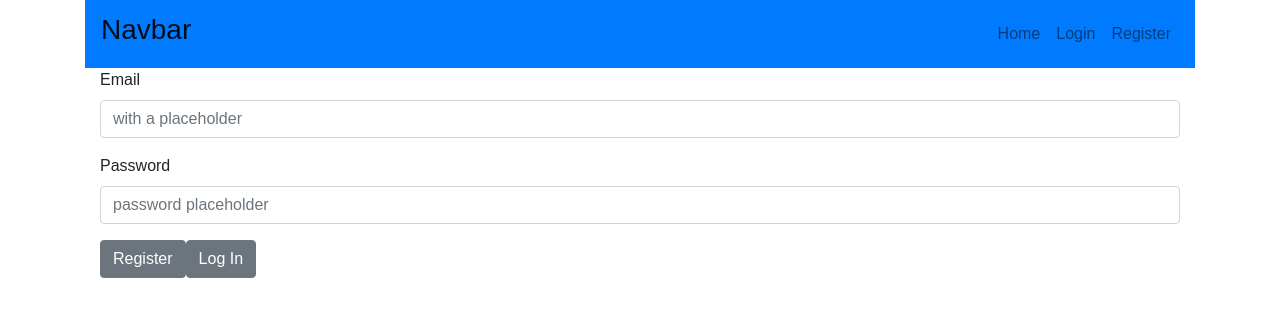
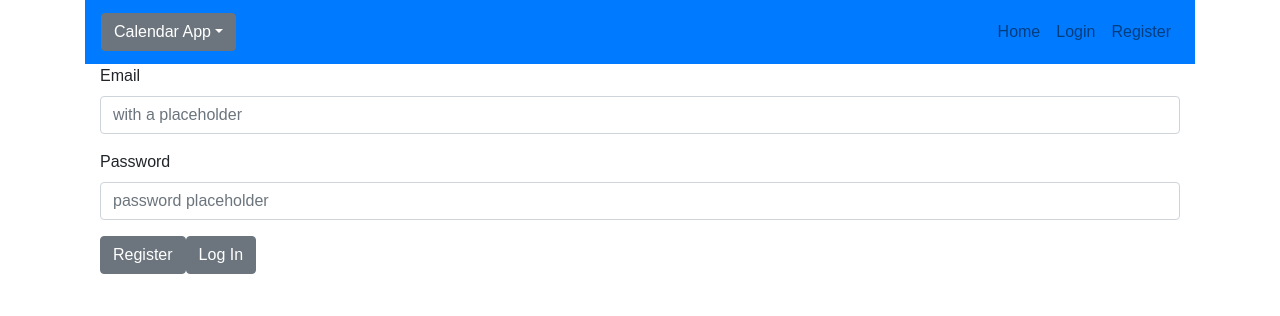
Before and after one commit to 528491/Project-3, a React (Create React App) app in the folder client/: page /signup in a window 1280 px wide. Shown: the top 316 px of the page. Built offline with nearby package versions, Linux system fonts and the light colour scheme.

Commit message:
Added a reactstrap dropdown menu. Next step is to add actual links to create event and signout pages.

```diff
--- a/client/src/components/AppNavbar.js
+++ b/client/src/components/AppNavbar.js
@@ -13,6 +13,7 @@ import {
     DropdownMenu,
     DropdownItem
 } from 'reactstrap';
+import MenuButton from "./MenuButton"
 
 class AppNavbar extends React.Component {
     render() {
@@ -20,11 +21,11 @@ class AppNavbar extends React.Component {
           <div>
             <Navbar color="primary" light expand="md">
 
-              <NavbarBrand href="/">
-                <h3>Navbar</h3>
+              <NavbarBrand>
+                <MenuButton/>
               </NavbarBrand>
 
-              <NavbarToggler onClick={this.toggle} />
+              {/* <NavbarToggler onClick={this.toggle} /> */}
               {/* <Collapse isOpen={this.state.isOpen} navbar> */}
 
                 <Nav className="ml-auto" navbar>
--- /dev/null
+++ b/client/src/components/MenuButton.js
@@ -0,0 +1,34 @@
+import React from "react";
+import { ButtonDropdown, DropdownToggle, DropdownMenu, DropdownItem } from 'reactstrap';
+
+
+export default class MenuButton extends React.Component {
+    constructor(props) {
+      super(props);
+
+      this.toggle = this.toggle.bind(this);
+      this.state = {
+        dropdownOpen: false
+      };
+    }
+
+    toggle() {
+      this.setState({
+        dropdownOpen: !this.state.dropdownOpen
+      });
+    }
+
+    render() {
+      return (
+        <ButtonDropdown isOpen={this.state.dropdownOpen} toggle={this.toggle}>
+          <DropdownToggle caret>
+            Calendar App
+          </DropdownToggle>
+          <DropdownMenu>
+            <DropdownItem>Create Event</DropdownItem>
+            <DropdownItem>Log Out</DropdownItem>
+          </DropdownMenu>
+        </ButtonDropdown>
+      );
+    }
+  }
--- a/client/src/pages/Home/Home.js
+++ b/client/src/pages/Home/Home.js
@@ -6,6 +6,7 @@ import SignUp from "./../SignUp";
 import AboutSection from "./AboutSection";
 import CardDisplay from "./CardDisplay";
 import Space from "../../components/Space";
+import MenuButton from "../../components/MenuButton";
 
 class Home extends Component {
 
@@ -36,6 +37,8 @@ class Home extends Component {
         <Space/>
         <Space/>
 
+        <MenuButton/>
+
         <CardDisplay/>
 
         <Space/>
```
